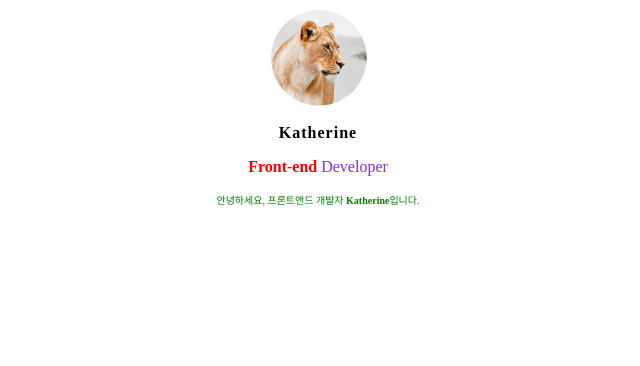
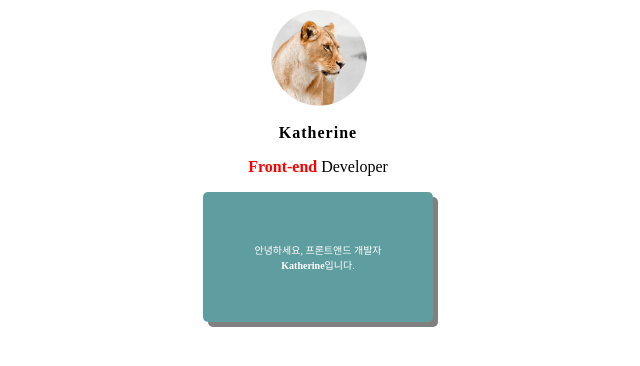
Before and after one commit to Eunji-Nam/intro, a plain HTML site: page index.html in a window 1280 px wide. Shown: the whole page, without its empty margins (322-962 px from the left). Drawn offline with Linux system fonts and the light colour scheme.

Commit message:
소개글 박스 만들기

```diff
--- a/css/main.css
+++ b/css/main.css
@@ -12,14 +12,19 @@
 }
 
 .content {
-    color: blue;
+    text-align: center;
 }
 
-p {
+.box {
+    width: 150px;
+    background-color: cadetblue;
+    margin: 10px;
+    padding: 40px;
+    border-radius: 5px;
+    margin-left: auto;
+    margin-right: auto;
     text-align: center;
-    color: green;
+    font-size: 10px;
+    color: white;
+    box-shadow: 5px 5px grey;
 }
-
-#special {
-    color: blueviolet;
-}
--- a/index.html
+++ b/index.html
@@ -21,11 +21,13 @@
 
     <img src="lion.png" class="profile" />
     <h3 class="title">Katherine</h3>
-    <p id="special" class="content">
+    <p class="content">
         <strong style="color: red; ">Front-end</strong>
         Developer
     </p>
-    <p style="font-size: 10px; text-align: center;">안녕하세요, 프론트앤드 개발자 <strong>Katherine</strong>입니다.</p>
+    <div class="box">
+        <p style="font-size: 10px; text-align: center;">안녕하세요, 프론트앤드 개발자 <strong>Katherine</strong>입니다.</p>
+    </div>
 
 
 </body>
```
